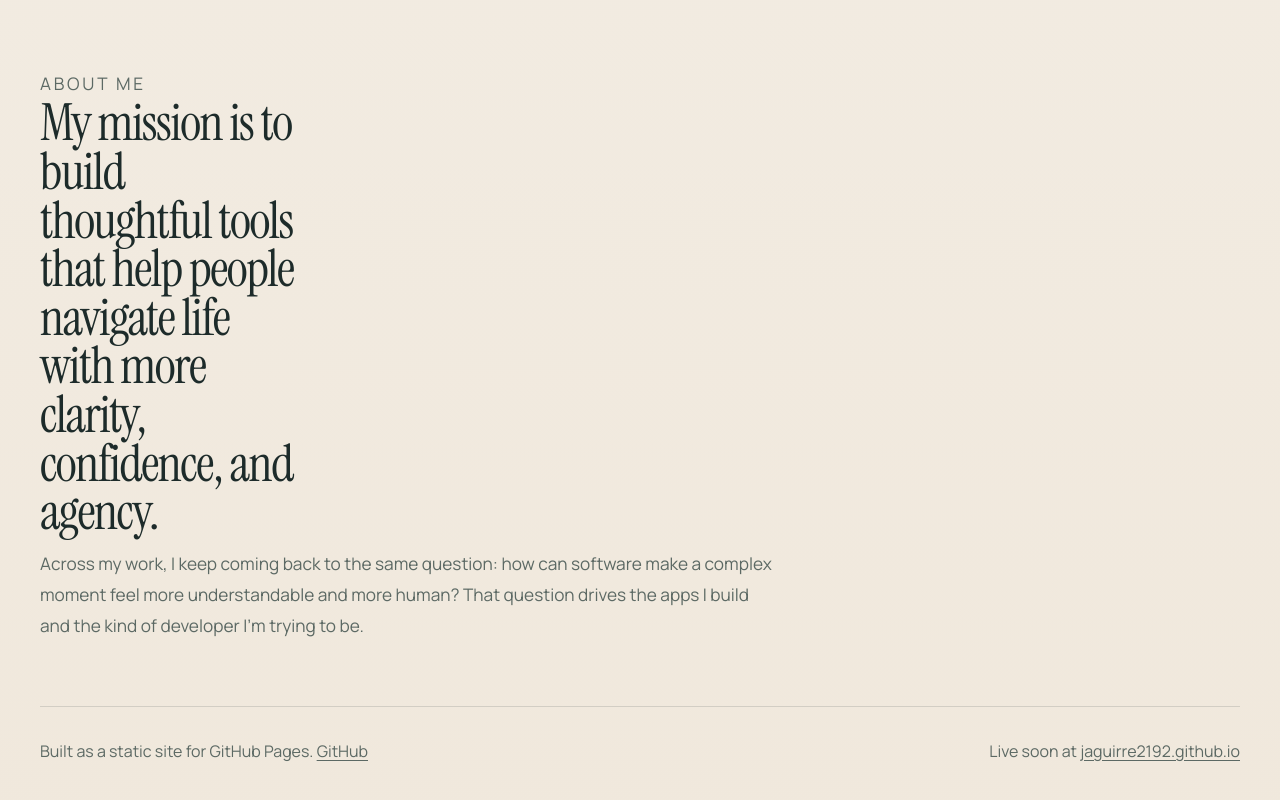
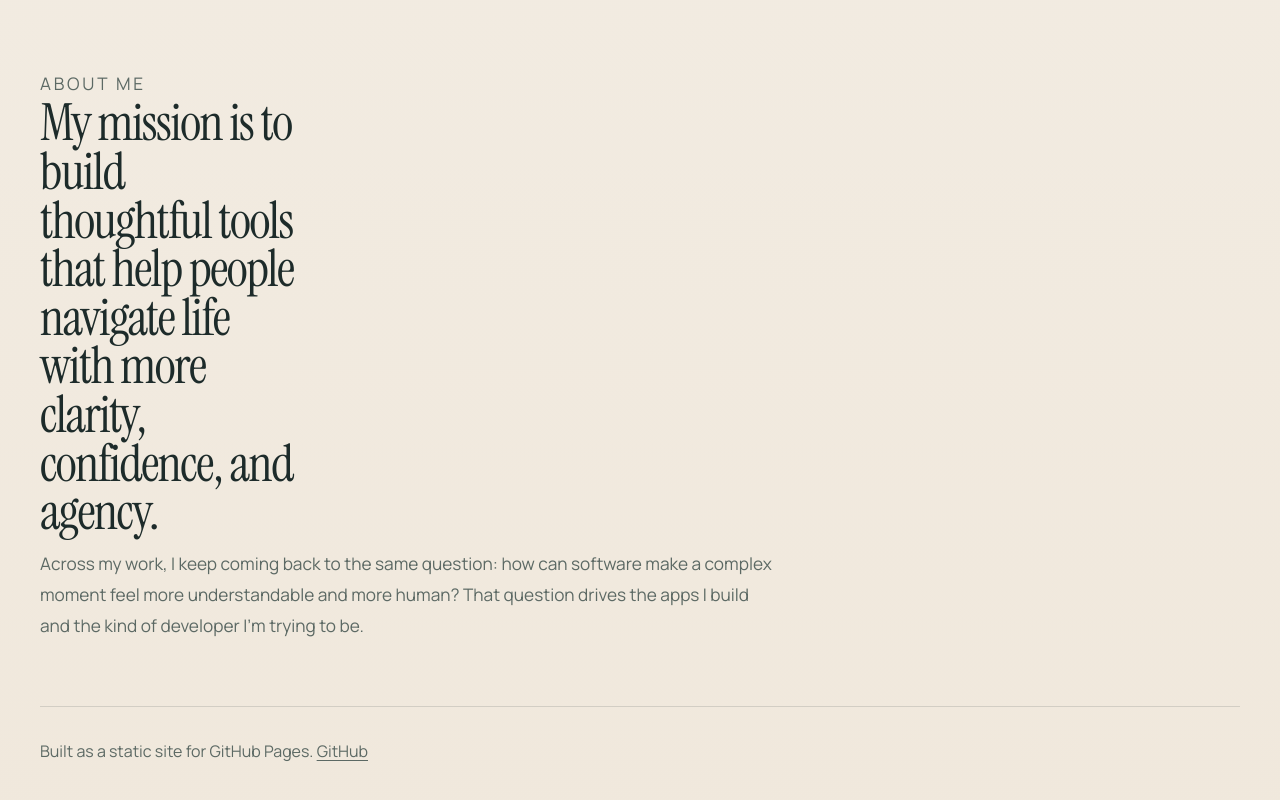
Before and after one commit to jaguirre2192/jaguirre2192.github.io, a plain HTML site: page index.html in a window 1280 px wide. Shown: the part 2693-3493 px from the top of the page. Drawn offline with Linux system fonts and the light colour scheme.

Commit message:
Remove footer status text

```diff
--- a/index.html
+++ b/index.html
@@ -212,12 +212,6 @@
                 GitHub
               </a>
             </p>
-            <p class="footer-note">
-              Live soon at
-              <a href="https://jaguirre2192.github.io" target="_blank" rel="noreferrer">
-                jaguirre2192.github.io
-              </a>
-            </p>
           </footer>
         </section>
       </main>
```
